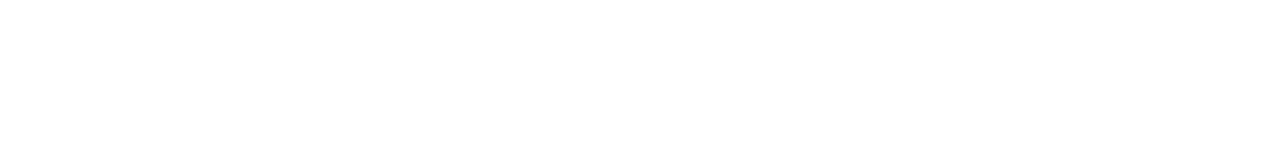
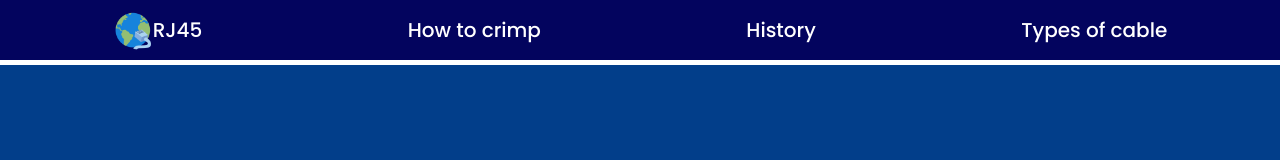
Before and after one commit to MrTartuf0/RJ45, a plain HTML site: page types.html in a window 1280 px wide. Drawn offline with Linux system fonts and the light colour scheme.

Commit message:
module fix

```diff
--- a/types.css
+++ b/types.css
@@ -7,5 +7,72 @@
 }
 
 body{
-    font: 'Poppins';
+    font-family: 'Poppins';
+    background-color: #023e8a;
 }
+
+nav{
+    position: absolute;
+    width: 100vw;
+    color: black;
+    background-color: #03045e;
+    border-bottom: 5px solid white;
+}
+
+nav ul{
+    list-style: none;
+    display: flex;
+    padding: 10px;
+    justify-content: space-around;
+    font-size: 20px;
+    align-items: center;
+}
+
+nav ul li a{
+    text-decoration: none;
+    transition: 250ms;
+    color: white;
+}
+
+nav ul li:hover{
+    transform: translateY(-3px);
+}
+
+nav ul li{
+    transition: 250ms;
+    font-weight: 500;
+}
+
+nav ul li a:hover{
+    text-decoration: underline;
+    text-underline-offset: 5px;
+    text-shadow: 1px 1px 2px black;
+}
+
+.logo{
+    height: 40px;
+    display: flex;
+    align-items: center;
+}
+
+
+::-webkit-scrollbar {
+    width: 10px;
+}
+
+/* Track */
+::-webkit-scrollbar-track {
+    background: #f1f1f1;
+}
+
+/* Handle */
+::-webkit-scrollbar-thumb {
+    background: #888;
+    border-radius: 100vw;
+    border: 2px solid #f1f1f1;
+}
+
+/* Handle on hover */
+::-webkit-scrollbar-thumb:hover {
+background: #555;
+}
--- a/types.html
+++ b/types.html
@@ -5,8 +5,18 @@
     <meta http-equiv="X-UA-Compatible" content="IE=edge">
     <meta name="viewport" content="width=device-width, initial-scale=1.0">
     <title>Types of Cable</title>
+    <link rel="stylesheet" href="types.css">
 </head>
 <body>
 
+    <nav>
+        <ul>
+            <li><div class="logo"><img src="img/eth.png" height="100%"><a href="#app">RJ45</a></div></li>
+            <li><a href="index.html">How to crimp</a></li>
+            <li><a href="slider.html">History</a></li>
+            <li><a href="types.html">Types of cable</a></li>
+        </ul>
+    </nav>
+
 </body>
 </html>
```
Also changed, not shown: index.html (+2 -1 lines), slider.html (+1 -1 lines), 1 other file.
